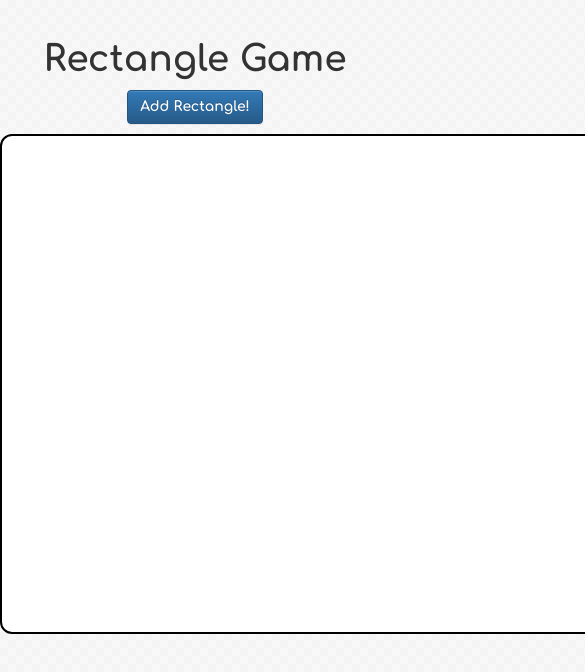
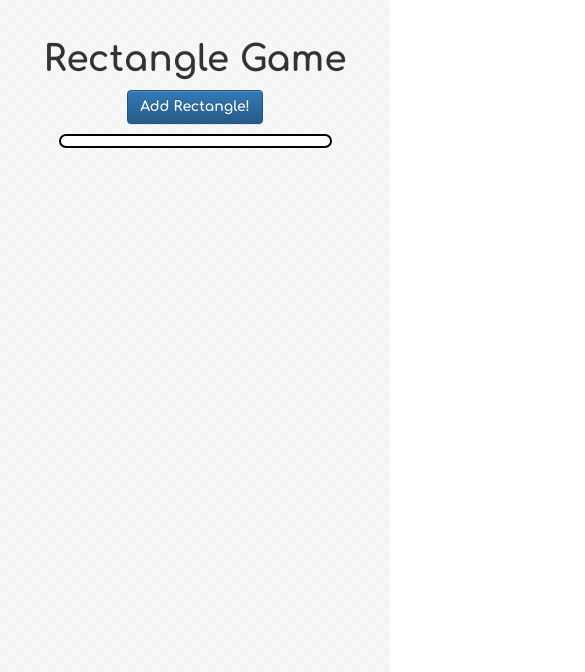
Before and after one commit to vinceroti/rectangle-app, a React (Create React App) app: page / in a window 390 px wide. Shown: the top 672 px of the page, 585 px wide, since content can reach past the window. Built offline with nearby package versions, Linux system fonts and the light colour scheme.

Commit message:
made game more mobile friendly

```diff
--- a/src/components/App.js
+++ b/src/components/App.js
@@ -11,8 +11,8 @@ const styles = {
   game: {
     padding: 5,
     margin: '0 auto',
-    height: 500,
-    width: 700,
+    height: '50%',
+    width: '70%',
     borderRadius: 12,
     border: '2px solid black',
     backgroundColor: 'white'
```
